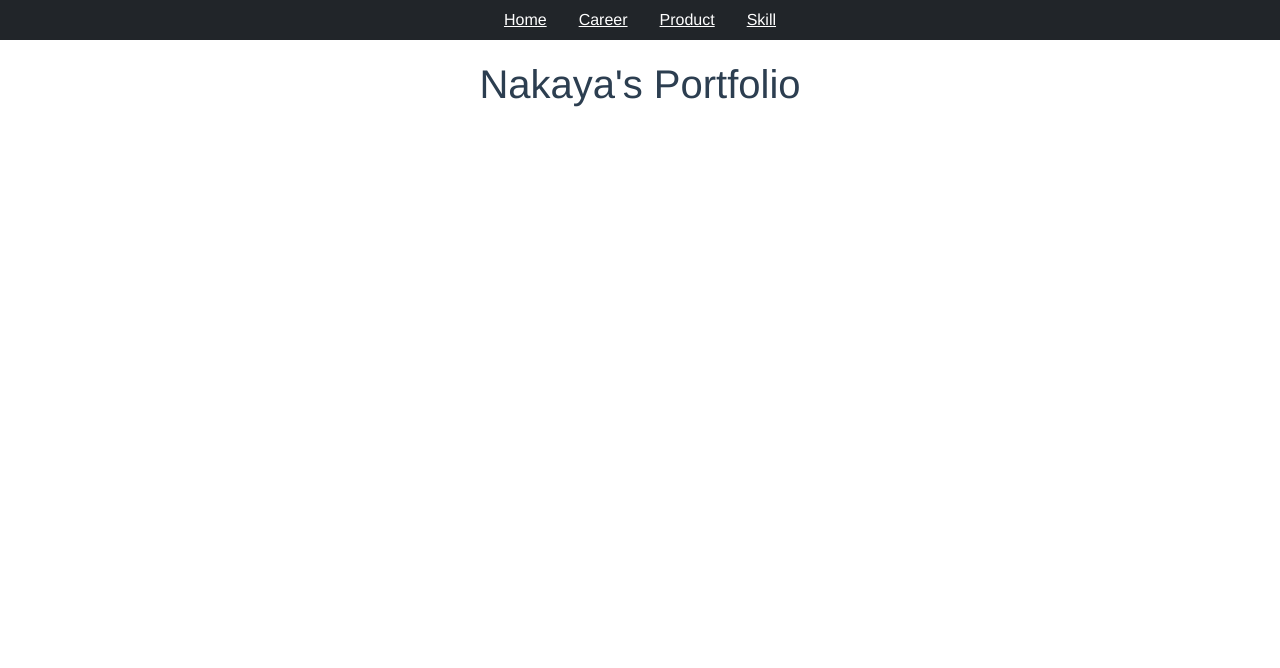
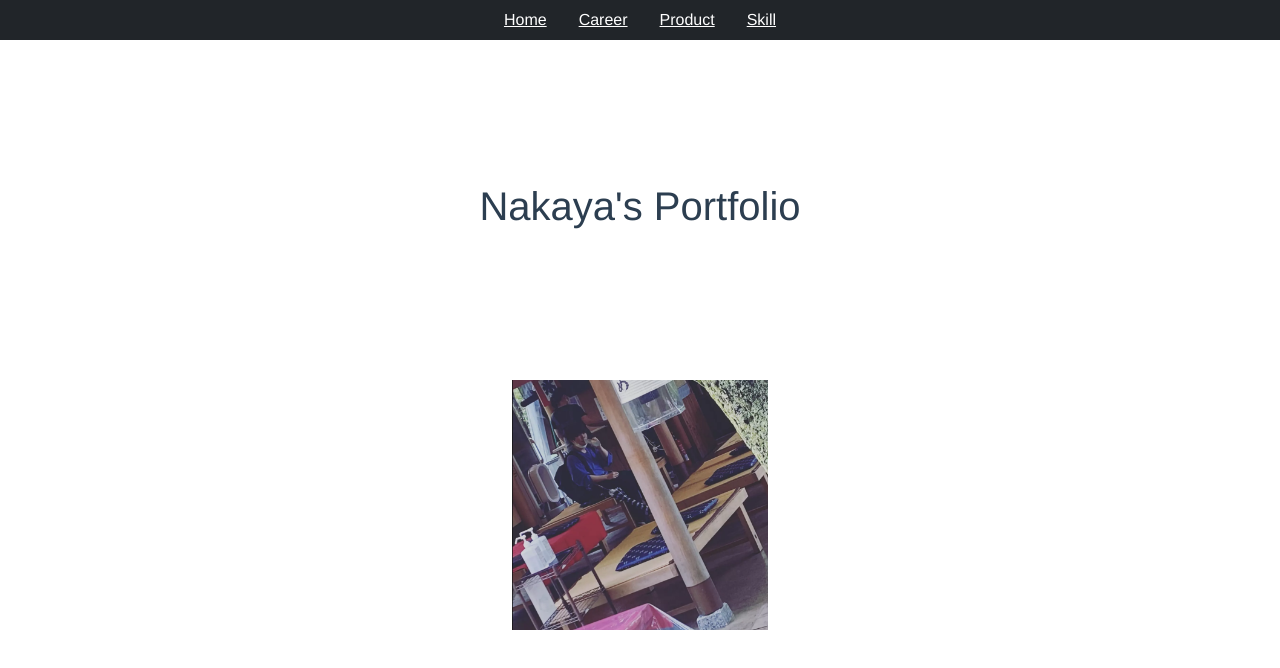
Before and after one commit to takato256/portfolio, a Vue app: page /#/ in a window 1280 px wide. Shown: the top 668 px of the page. Built offline with nearby package versions, Linux system fonts and the light colour scheme.

Commit message:
[追加] 画像を配置

```diff
--- a/src/components/home.vue
+++ b/src/components/home.vue
@@ -1,3 +1,28 @@
 <template>
-  <h1>Nakaya's Portfolio</h1>
+  <div>
+    <div class="header-container">
+      <h1 class="header-title">Nakaya's Portfolio</h1>
+    </div>
+    <img class="header-image" src="@/assets/nakaya.png">
+  </div>
 </template>
+
+<style>
+  .header-container {
+    display: flex;
+    align-items: center;
+    justify-content: center;
+    height: 40vh;
+  }
+
+  .header-title {
+    width: 50vw;
+    text-align: center;
+    margin-top: -20px;
+  }
+
+  .header-image {
+    max-width: 20%;
+    height: auto;
+  }
+</style>
```
